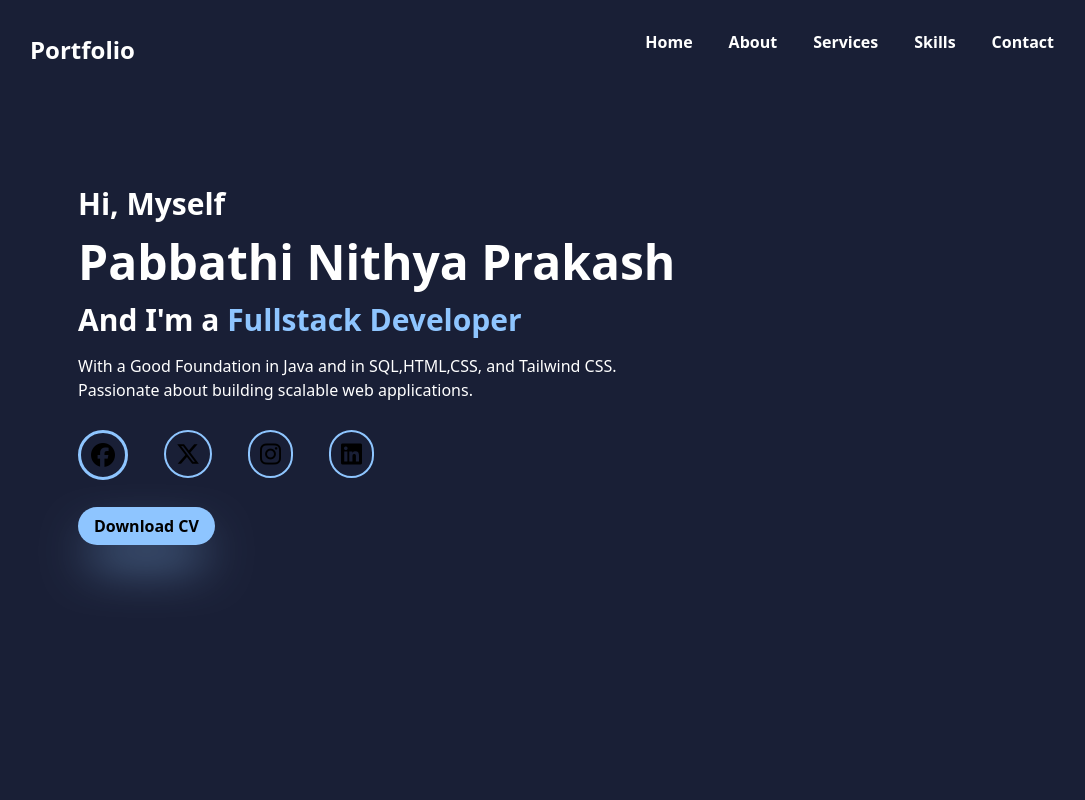
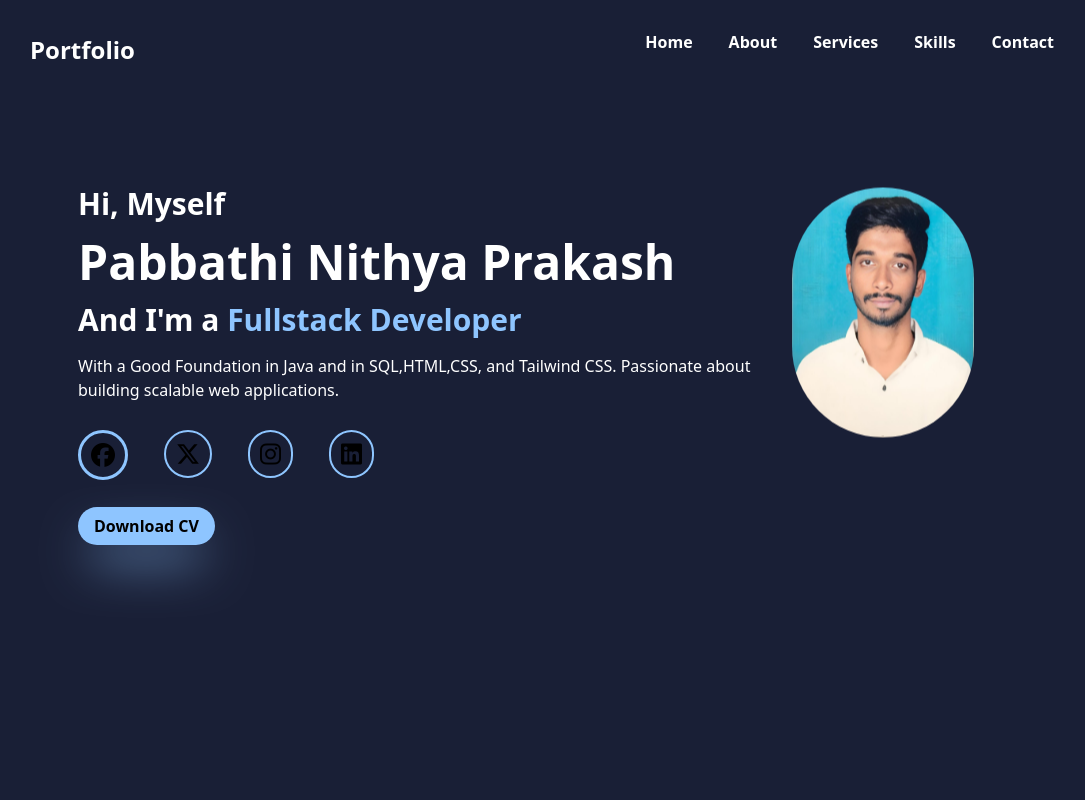
Before and after one commit to nithyaprakashpabbathi/Portfolio, a website: page public/index.html in a window 1280 px wide. Shown: the top 800 px of the page, without its empty margins (98-1183 px from the left). Drawn offline with Linux system fonts and the light colour scheme.

Commit message:
Update index.html

```diff
--- a/public/index.html
+++ b/public/index.html
@@ -48,7 +48,7 @@
             <a href="https://drive.google.com/file/d/1JN9_JLNV-VJBBHWrywK7ggoxrbZw0hMv/view?usp=drive_link" class="bg-blue-300 py-2 px-4 text-black font-bold rounded-full shadow-2xl shadow-blue-300 hover:shadow-none hover:text-white">Download CV</a>
         </div>
         <div class="pt-16 px-8">
-            <img src="PNP passport pic.jpg" alt="NP" class="rounded-full w-[250px] h-[250px] animate-bounce 1s hover:shadow-2xl shadow-blue-300">
+            <img src="Passport Pic.jpg" alt="NP" class="rounded-full w-[250px] h-[250px] animate-bounce 1s hover:shadow-2xl shadow-blue-300">
         </div>
     </section>
     <!-- About -->
```
